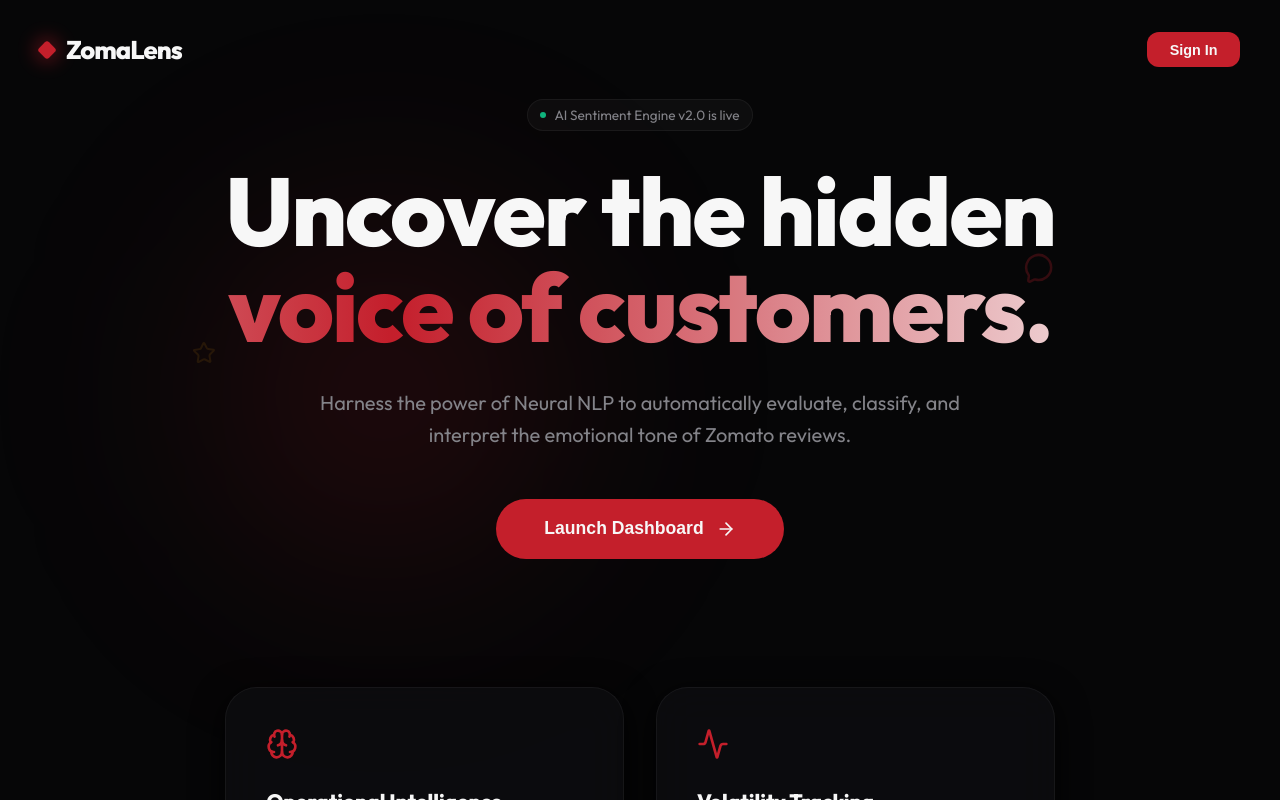
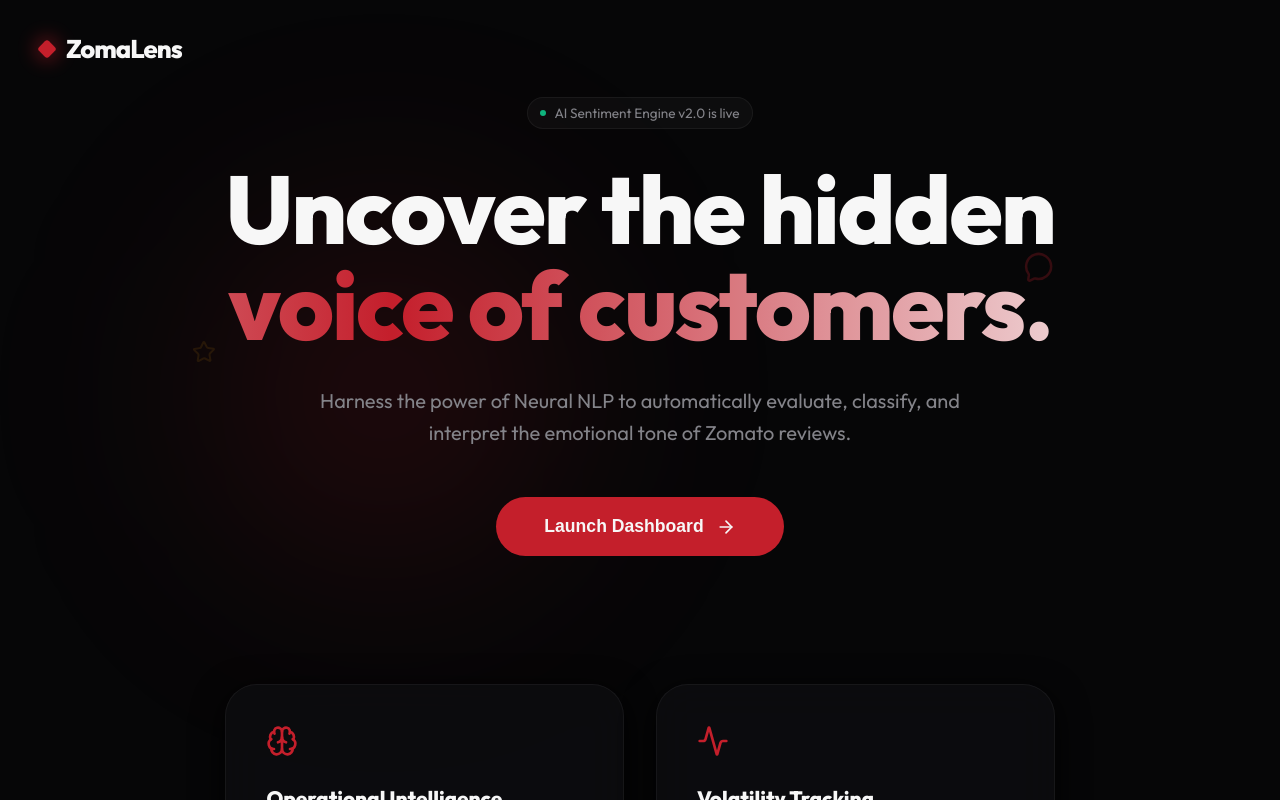
Before and after one commit to daavakgit/Sentiment-Analysis, a React (Vite) app: page / in a window 1280 px wide. Shown: the top 800 px of the page. Built offline with nearby package versions, Linux system fonts and the light colour scheme; no server answers; what sentiment would draw is missing.

Commit message:
Update: Remove Sign In button and fix API model

```diff
--- a/api/index.js
+++ b/api/index.js
@@ -105,7 +105,7 @@
         `;
 
         const response = await axios.post(
-            `https://generativelanguage.googleapis.com/v1beta/models/gemini-1.5-flash:generateContent?key=${apiKey}`,
+            `https://generativelanguage.googleapis.com/v1beta/models/gemini-2.0-flash:generateContent?key=${apiKey}`,
             {
                 contents: [{ parts: [{ text: prompt }] }]
             }
--- a/src/components/Hero.jsx
+++ b/src/components/Hero.jsx
@@ -70,7 +70,7 @@
                 </motion.div>
 
                 <motion.div initial={{ opacity: 0, x: 20 }} animate={{ opacity: 1, x: 0 }}>
-                    <button className="btn-primary" onClick={onStart} style={{ padding: '0.6rem 1.4rem', fontSize: '0.9rem' }}>Sign In</button>
+                    {/* Sign In button removed */}
                 </motion.div>
             </nav>
 
```
